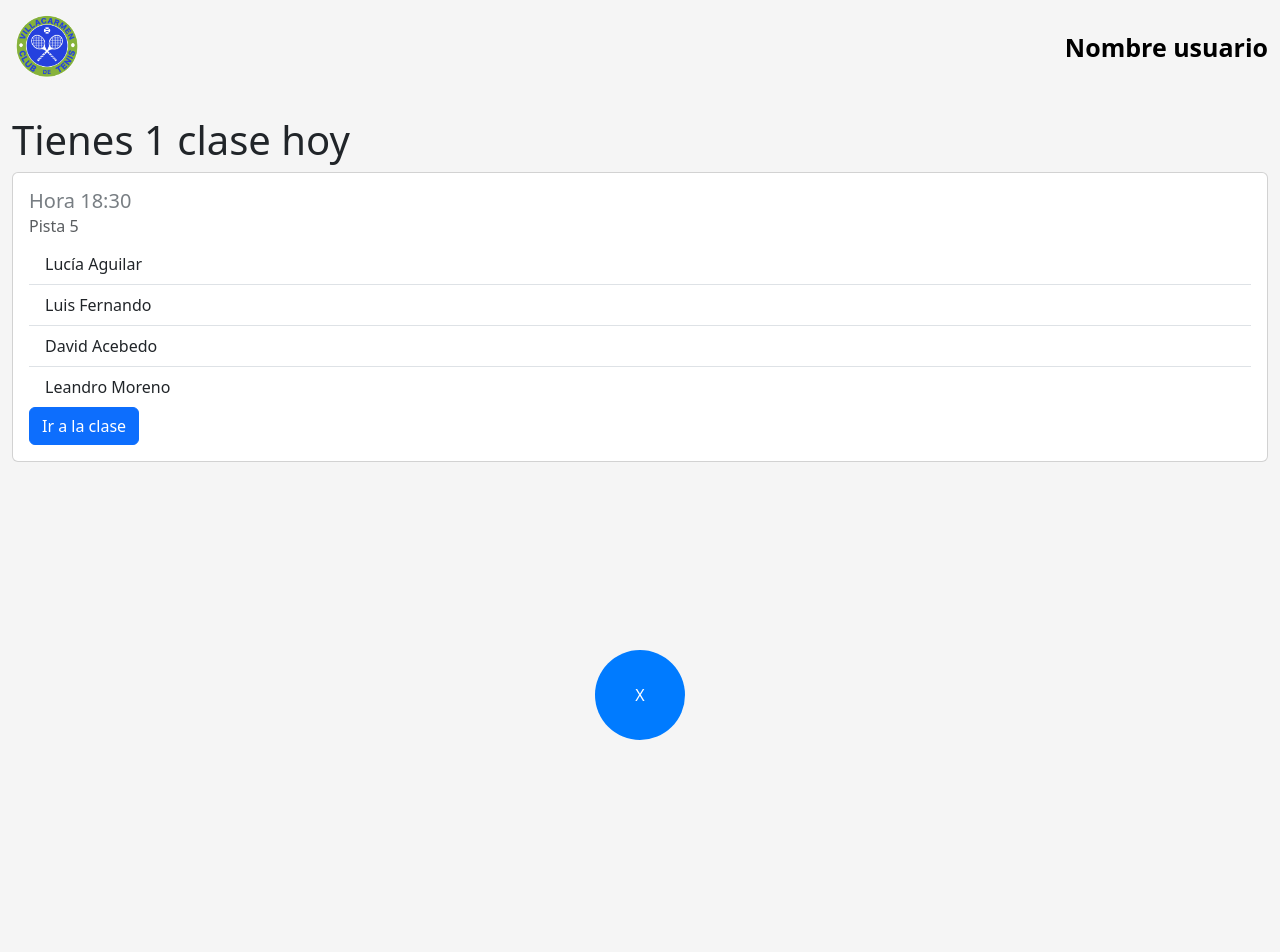
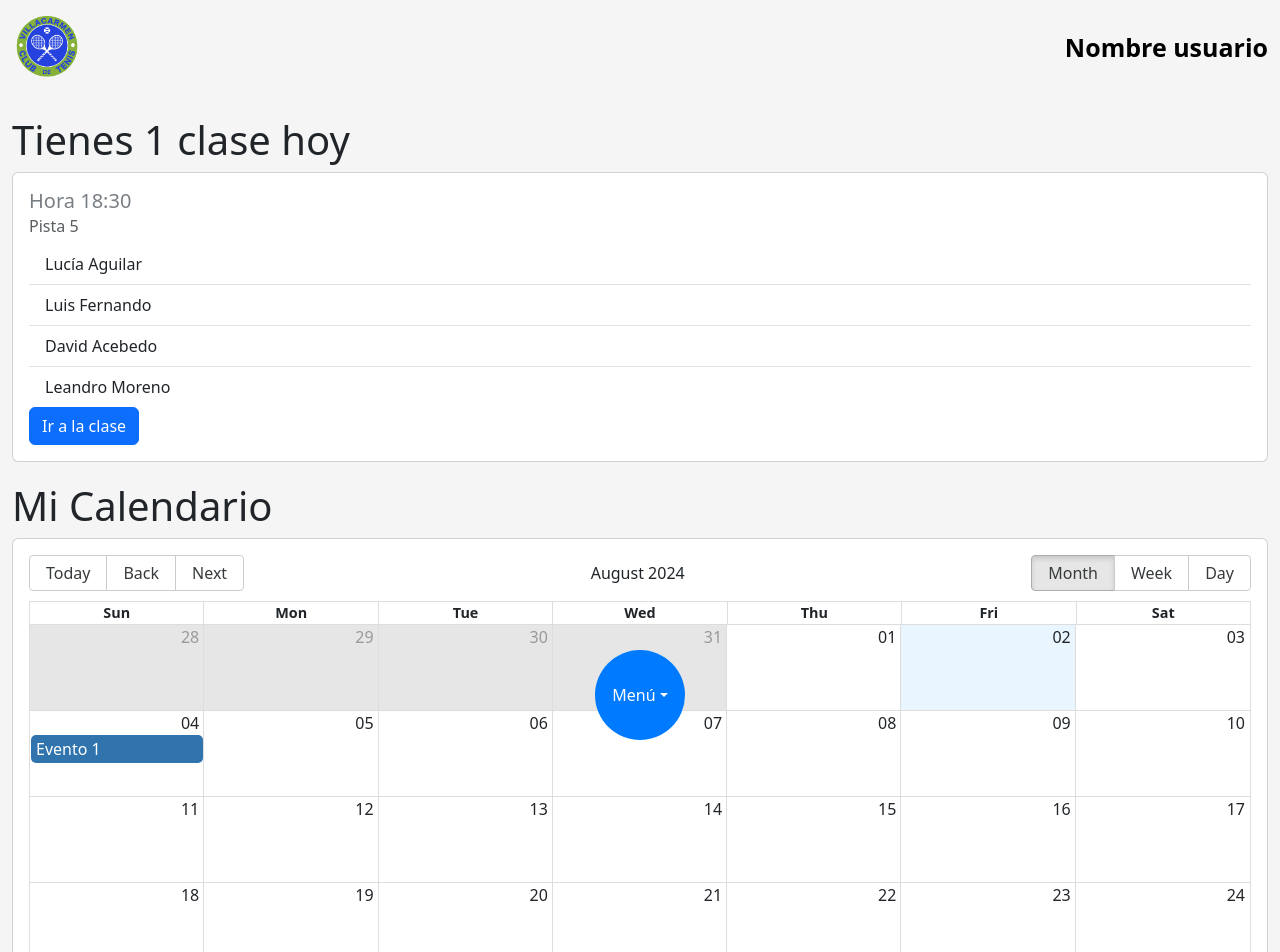
Before and after one commit to ivmoar/tenis-app, a React (Create React App) app in the folder client/: page / in a window 1280 px wide. Shown: the top 952 px of the page. Before the commit the page ends 800 px from the top, so only its background shows below. Built offline with nearby package versions, Linux system fonts and the light colour scheme.

Commit message:
Cambios e inclusión del calendario

```diff
--- a/client/package.json
+++ b/client/package.json
@@ -8,6 +8,7 @@
     "@testing-library/user-event": "^13.5.0",
     "bootstrap": "^5.3.3",
     "react": "^18.3.1",
+    "react-big-calendar": "^1.13.1",
     "react-bootstrap": "^2.10.4",
     "react-dom": "^18.3.1",
     "react-scripts": "5.0.1",
--- a/client/src/App.js
+++ b/client/src/App.js
@@ -1,12 +1,15 @@
-import Card from './Components/HomeCard';
-import Menu from './Components/Menu';
+import { Button } from 'react-bootstrap';
+import ClassCard from './Components/ClassCard';
+import Header from './Components/Header';
 import MenuButton from './Components/MenuButton';
+import MyCalendar from './Components/MyCalendar';
 
 function App() {
   return (
     <div className="App">
-      <Menu />
-      <div className="Div-Center"><Card /></div>
+      <Header />
+      <div className="Div-Center"><ClassCard /></div>
+      <div className="Div-Center"><MyCalendar /></div>
       <div className="Div-ButtonHome"><MenuButton /></div>
     </div>
   );
--- /dev/null
+++ b/client/src/Components/Calendar.jsx
@@ -0,0 +1,129 @@
+import { Calendar, momentLocalizer } from 'react-big-calendar';
+import moment from 'moment';
+import 'react-big-calendar/lib/css/react-big-calendar.css';
+import { useState } from 'react';
+
+const localizer = momentLocalizer(moment);
+
+function MyCalendar() {
+  const [events, setEvents] = useState([
+    {
+      start: moment('2024-08-04T12:00:00').toDate(),
+      end: moment('2024-08-04T13:00:00').toDate(),
+      title: "Evento 1"
+    }
+  ]);
+
+  const addEvent = () => {
+    const newEvent = {
+      start: moment('2024-08-05T14:00:00').toDate(),
+      end: moment('2024-08-05T15:00:00').toDate(),
+      title: "Evento 2"
+    };
+
+    setEvents(prevEvents => [...prevEvents, newEvent]);
+  };
+
+  return (
+    <Calendar
+      localizer={localizer}
+      events={events}
+      startAccessor="start"
+      endAccessor="end"
+      style={{ height: 500 }}
+      views={["month","week", "day"]}
+    />
+  );
+};
+
+export default MyCalendar;
+
+/*
+import { Calendar, momentLocalizer } from 'react-big-calendar';
+import moment from 'moment';
+import 'react-big-calendar/lib/css/react-big-calendar.css';
+import { useState } from 'react';
+
+// Definir la función externa para agregar un nuevo evento
+const addEvent = (start, end, title, prevEvents, setEvents) => {
+  const newEvent = {
+    start: moment(start).toDate(),
+    end: moment(end).toDate(),
+    title
+  };
+
+  setEvents([...prevEvents, newEvent]);
+};
+
+const localizer = momentLocalizer(moment);
+
+function MyCalendar() {
+  const [events, setEvents] = useState([
+    {
+      start: moment('2024-08-04T12:00:00').toDate(),
+      end: moment('2024-08-04T13:00:00').toDate(),
+      title: "Evento 1"
+    }
+  ]);
+
+  // Estado para el formulario
+  const [title, setTitle] = useState('');
+  const [startDate, setStartDate] = useState('');
+  const [endDate, setEndDate] = useState('');
+
+  // Manejador del formulario
+  const handleSubmit = (event) => {
+    event.preventDefault();
+    addEvent(startDate, endDate, title, events, setEvents);
+    // Limpiar el formulario
+    setTitle('');
+    setStartDate('');
+    setEndDate('');
+  };
+
+  return (
+    <div>
+      <Calendar
+        localizer={localizer}
+        events={events}
+        startAccessor="start"
+        endAccessor="end"
+        style={{ height: 500 }}
+      />
+
+      <form onSubmit={handleSubmit}>
+        <div>
+          <label>Título:</label>
+          <input
+            type="text"
+            value={title}
+            onChange={(e) => setTitle(e.target.value)}
+            required
+          />
+        </div>
+        <div>
+          <label>Fecha y Hora de Inicio:</label>
+          <input
+            type="datetime-local"
+            value={startDate}
+            onChange={(e) => setStartDate(e.target.value)}
+            required
+          />
+        </div>
+        <div>
+          <label>Fecha y Hora de Fin:</label>
+          <input
+            type="datetime-local"
+            value={endDate}
+            onChange={(e) => setEndDate(e.target.value)}
+            required
+          />
+        </div>
+        <button type="submit">Agregar Evento</button>
+      </form>
+    </div>
+  );
+}
+
+export default MyCalendar;
+*/
--- a/client/src/Components/HomeCard.jsx
+++ b/client/src/Components/ClassCard.jsx
@@ -3,7 +3,7 @@ import Button from 'react-bootstrap/Button';
 import ListGroup from 'react-bootstrap/ListGroup';
 import { Container, Row, Col} from 'react-bootstrap';
 
-function TextExample() {
+function ClassCard() {
   return (
     <Container fluid>
         <Row>
@@ -32,4 +32,4 @@ function TextExample() {
   );
 }
 
-export default TextExample;
+export default ClassCard;
--- a/client/src/Components/Menu.jsx
+++ b/client/src/Components/Header.jsx
@@ -1,7 +1,7 @@
 import Container from 'react-bootstrap/Container';
 import Navbar from 'react-bootstrap/Navbar';
 
-function Menu() {
+function Header() {
   return (
     <Navbar expand="lg" className="custom-menu">
       <Container fluid>
@@ -23,4 +23,4 @@ function Menu() {
   );
 }
 
-export default Menu;
+export default Header;
--- a/client/src/Components/MenuButton.jsx
+++ b/client/src/Components/MenuButton.jsx
@@ -1,9 +1,19 @@
-import Button from 'react-bootstrap/Button';
+import { Dropdown, DropdownButton } from 'react-bootstrap';
 
 function MenuButton() {
     return (
-        <Button variant="primary" className="custom-center-button">X</Button>
-    );
+        <Dropdown>
+          <Dropdown.Toggle id="dropdown-basic" className="custom-center-button">
+            Menú
+          </Dropdown.Toggle>
+
+          <Dropdown.Menu className='custom-dropdown-menu'>
+            <Dropdown.Item href="#/action-1">Calendario</Dropdown.Item>
+            <Dropdown.Item href="#/action-2">Mis clases</Dropdown.Item>
+            <Dropdown.Item href="#/action-3">Alumnos</Dropdown.Item>
+          </Dropdown.Menu>
+        </Dropdown>
+      );
 }
 
 export default MenuButton;
--- /dev/null
+++ b/client/src/Components/MyCalendar.jsx
@@ -0,0 +1,26 @@
+import { Card } from 'react-bootstrap';
+import Calendar from './Calendar';
+import { Container, Row, Col} from 'react-bootstrap';
+
+function MyCalendar() {
+  return (
+    <Container fluid>
+      <Row>
+          <Col>
+              <h1>Mi Calendario</h1>
+          </Col>
+      </Row>
+      <Row>
+          <Col>
+              <Card className='custom-card'>
+                  <Card.Body>
+                    <Calendar />
+                  </Card.Body>
+              </Card>
+          </Col>
+      </Row>
+    </Container>
+  );
+};
+
+export default MyCalendar;
--- a/client/src/index.css
+++ b/client/src/index.css
@@ -42,6 +42,11 @@ body {
   justify-content: center; /* Centra horizontalmente */
   margin-top: 10px;
   margin-bottom: 60px;
+  position: fixed; /* Fija el div en la pantalla */
+  bottom: 0;       /* Alinea el div con el borde inferior de la ventana */
+  left: 0;         /* Alinea el div con el borde izquierdo de la ventana */
+  width: 100%;
+  z-index: 1000;
 }
 
 .custom-card {
@@ -59,3 +64,7 @@ body {
   align-items: center; /* Centra el texto verticalmente */
   justify-content: center;
 }
+
+.custom-dropdown-menu {
+  min-width: min-content;
+}
```
Also changed, not shown: 1 other file (tests, documents, lock files or other folders).
